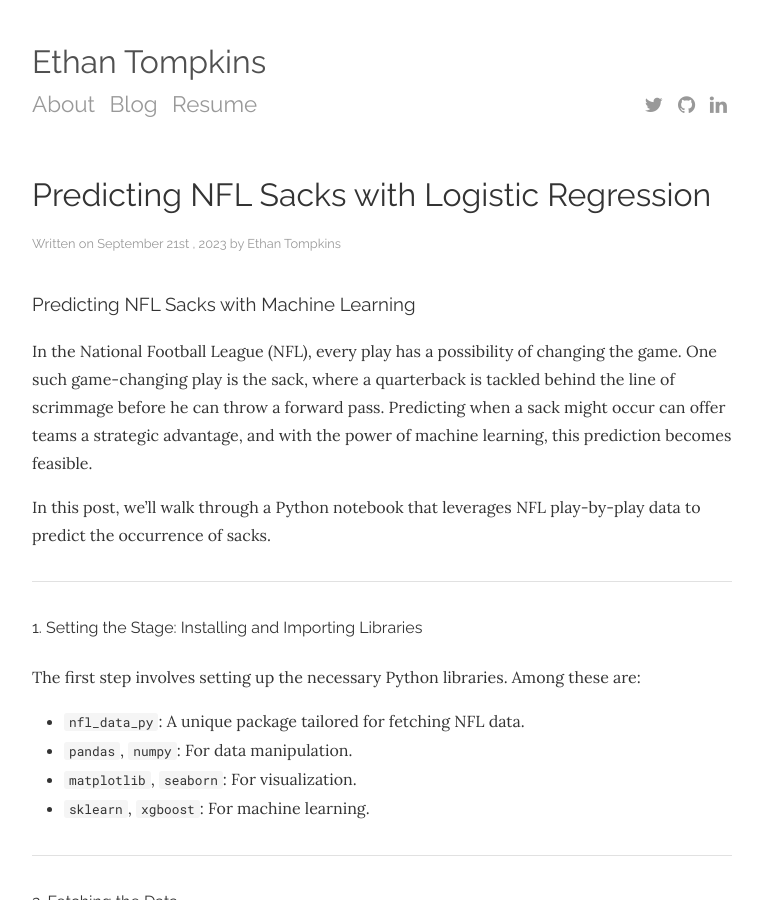
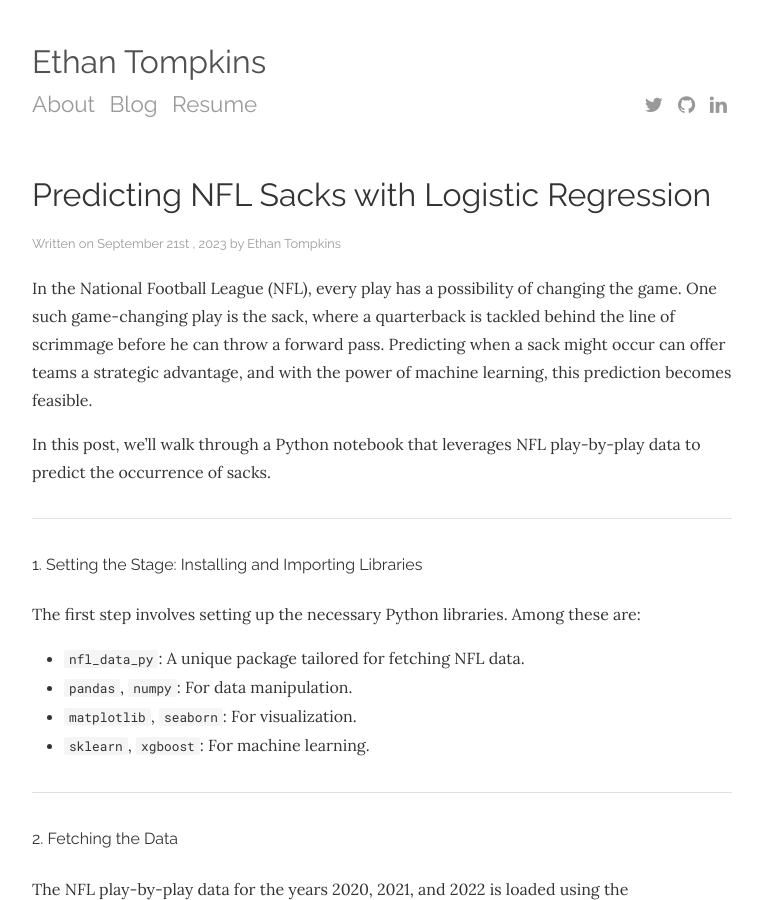
Before and after one commit to ethantompkins/ethantompkins.github.io, a Jekyll site: the page built from _posts/2023-09-21-Sack-Prediction-LR.md, in a window 1280 px wide and 900 px high. Shown: the whole window, without its empty margins (258-1021 px from the left). Built offline with Jekyll 4.4.1, drawn with Linux system fonts in a browser that asks for light colours; nearby versions of some CDN libraries.

Commit message:
remove title

```diff
--- a/_posts/2023-09-21-Sack-Prediction-LR.md
+++ b/_posts/2023-09-21-Sack-Prediction-LR.md
@@ -5,8 +5,6 @@ categories: journal
 date: 2023-09-21
 tags: ['python']
 ---
-
-### Predicting NFL Sacks with Machine Learning
 
 In the National Football League (NFL), every play has a possibility of changing the game. One such game-changing play is the sack, where a quarterback is tackled behind the line of scrimmage before he can throw a forward pass. Predicting when a sack might occur can offer teams a strategic advantage, and with the power of machine learning, this prediction becomes feasible.
 
```
